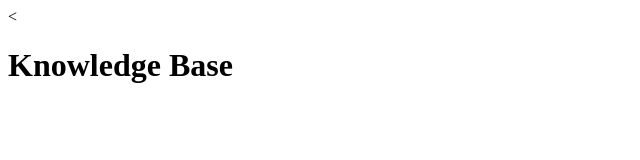
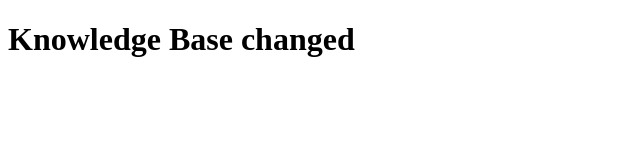
Before and after one commit to SyafiqEXP/Main, a plain HTML site: page index.html in a window 1280 px wide. Shown: the whole page, without its empty margins (0-640 px from the left). Drawn offline with Linux system fonts and the light colour scheme.

Commit message:
Next version

```diff
--- a/index.html
+++ b/index.html
@@ -5,6 +5,6 @@
     <title> Ark </title>
   </head>
   <body>
-    <<h1> Knowledge Base</h1>
+    <h1> Knowledge Base changed</h1>
   </body>
 </html>
```
